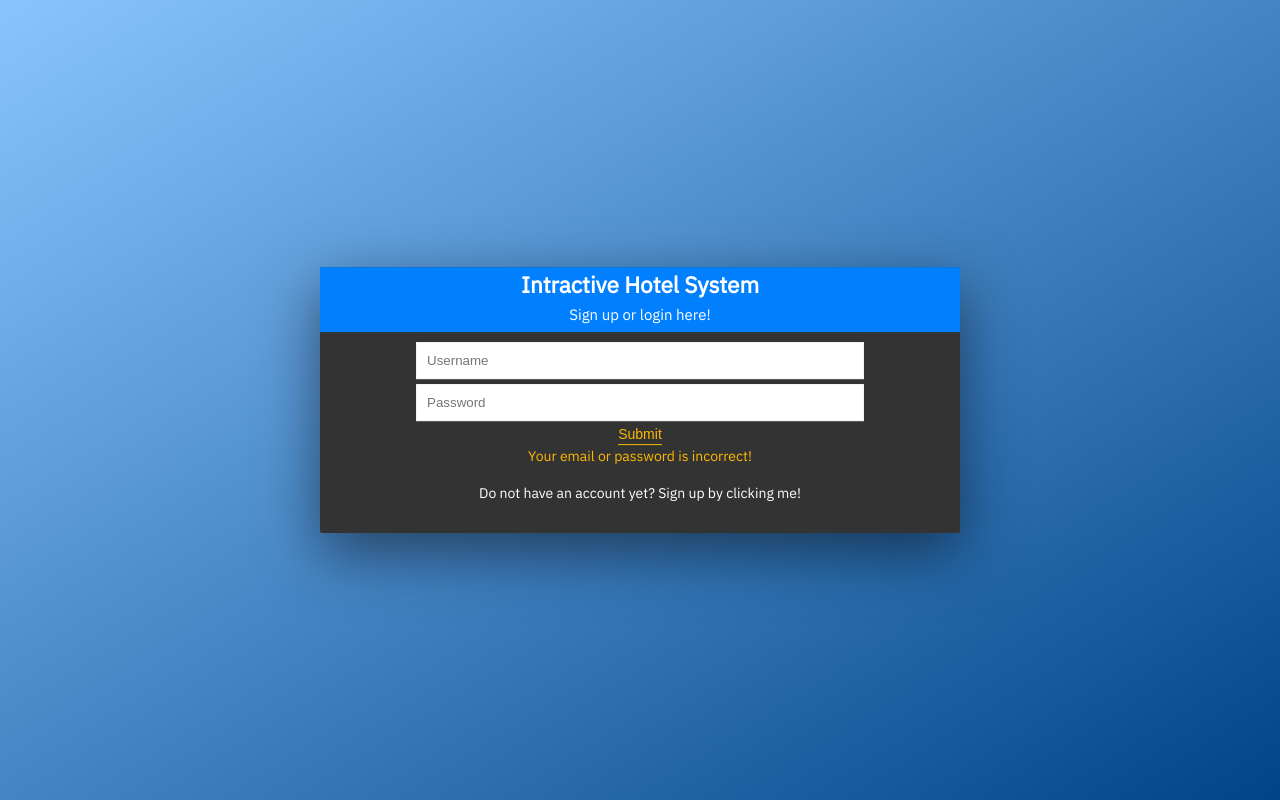
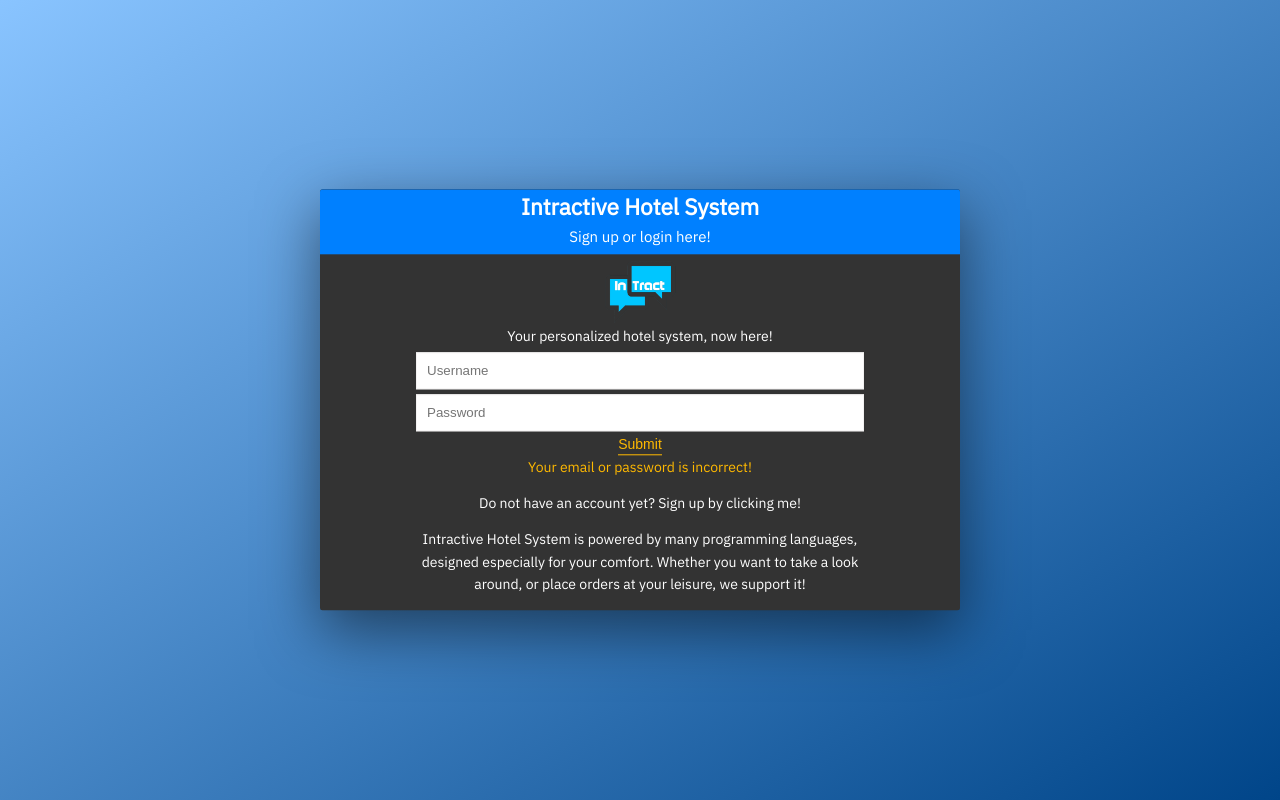
Before and after one commit to lauslim12/intract-hotel-system, a CodeIgniter app: page /Intractive/index.php/authentication/login in a window 1280 px wide. Run offline with CodeIgniter, Linux system fonts and the light colour scheme; data comes from the database, SQL or seed files in the repository.

Commit message:
Added reseponsiveness to the sign up / login page.

```diff
--- a/application/views/landing.php
+++ b/application/views/landing.php
@@ -33,6 +33,8 @@ defined('BASEPATH') or exit('No direct script access allowed');
       <p>Sign up or login here!</p>
     </div>
     <div class="form-view__login u-margin-bottom-small">
+      <img src="<?= base_url() . "assets/images/icons/logo.png"; ?>" class="form-view__logo" alt="Intract picture" />
+      <p class="form-view__par">Your personalized hotel system, now here!</p>
       <?php validation_errors(); ?>
       <form action='<?php echo site_url() . "authentication/login"; ?>' method="POST" class="form-view__form">
         <input type="text" name="login_username" placeholder="Username" required /><br>
@@ -44,9 +46,16 @@ defined('BASEPATH') or exit('No direct script access allowed');
         }
         ?>
         <a href="#" id="register">Do not have an account yet? Sign up by clicking me!</a>
+        <p class="form-view__par">
+          Intractive Hotel System is powered by many programming languages,
+          designed especially for your comfort.
+          Whether you want to take a look around, or place orders at your leisure, we support it!
+        </p>
       </form>
     </div>
     <div class="form-view__register u-margin-bottom-small">
+      <img src="<?= base_url() . "assets/images/icons/logo.png"; ?>" class="form-view__logo" alt="Intract picture" />
+      <p class="form-view__par">Register now to unleash the power of Intractive!</p>
       <?php validation_errors(); ?>
       <form action="<?php echo site_url() . "authentication/register"; ?>" method="POST" class="form-view__form">
         <input type="text" name="first_name" placeholder="First Name"/><br/>
--- a/assets/sass/components/_status-post.scss
+++ b/assets/sass/components/_status-post.scss
@@ -18,7 +18,6 @@
       max-width: 20rem;
       margin-bottom: 1rem;
     }
-
   }
 
   &__body {
@@ -30,15 +29,19 @@
   &__posted-by {
     color: --var(--color-grey-dark-2);
     padding: 2rem;
+    text-align: right;
   }
 
   &__profile-pic {
     margin-right: 1rem;
 
     & img {
-      border-radius: 500px;
+      border-radius: 50%;
+      width: 5rem;
+      height: 5rem;
+      object-fit: cover;
+      display: block;
     }
-
   }
 
   &__comments {
@@ -48,4 +51,10 @@
     border: none;
   }
 
+  &__likes {
+    color: var(--color-primary);
+    padding-right: 2rem;
+    text-align: right;
+  }
+
 }
--- a/assets/sass/pages/_landing.scss
+++ b/assets/sass/pages/_landing.scss
@@ -20,6 +20,23 @@
   box-shadow: var(--shadow-dark);
 
   @include centerElement;
+
+  @include respond(small) {
+    width: 100%;
+    height: 100%;
+  }
+
+  &__par:first-of-type {
+    margin-top: 0;
+  }
+
+  &__par {
+    color: var(--color-white);
+    margin-top: 1rem;
+    width: 75%;
+    display: inline-block;
+
+  }
 
   &__header {
     background-color: var(--color-primary);
@@ -50,4 +67,11 @@
     text-decoration: none;
   }
 
+  &__logo {
+    max-width: 7.5rem;
+    max-height: 7.5rem;
+    display: block;
+    margin: 0 auto;
+  }
+
 }
```
Also changed, not shown: assets/css/style.css.
